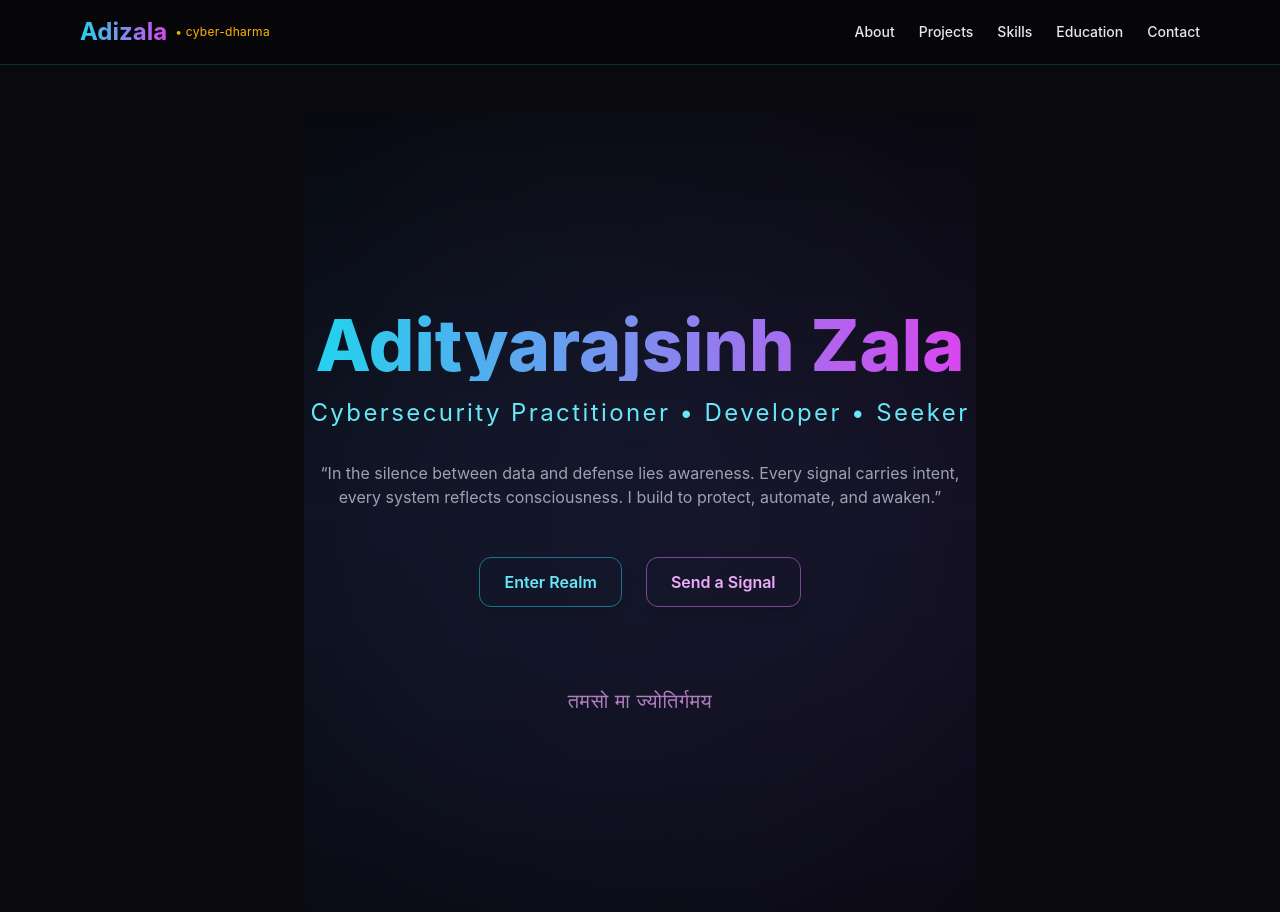
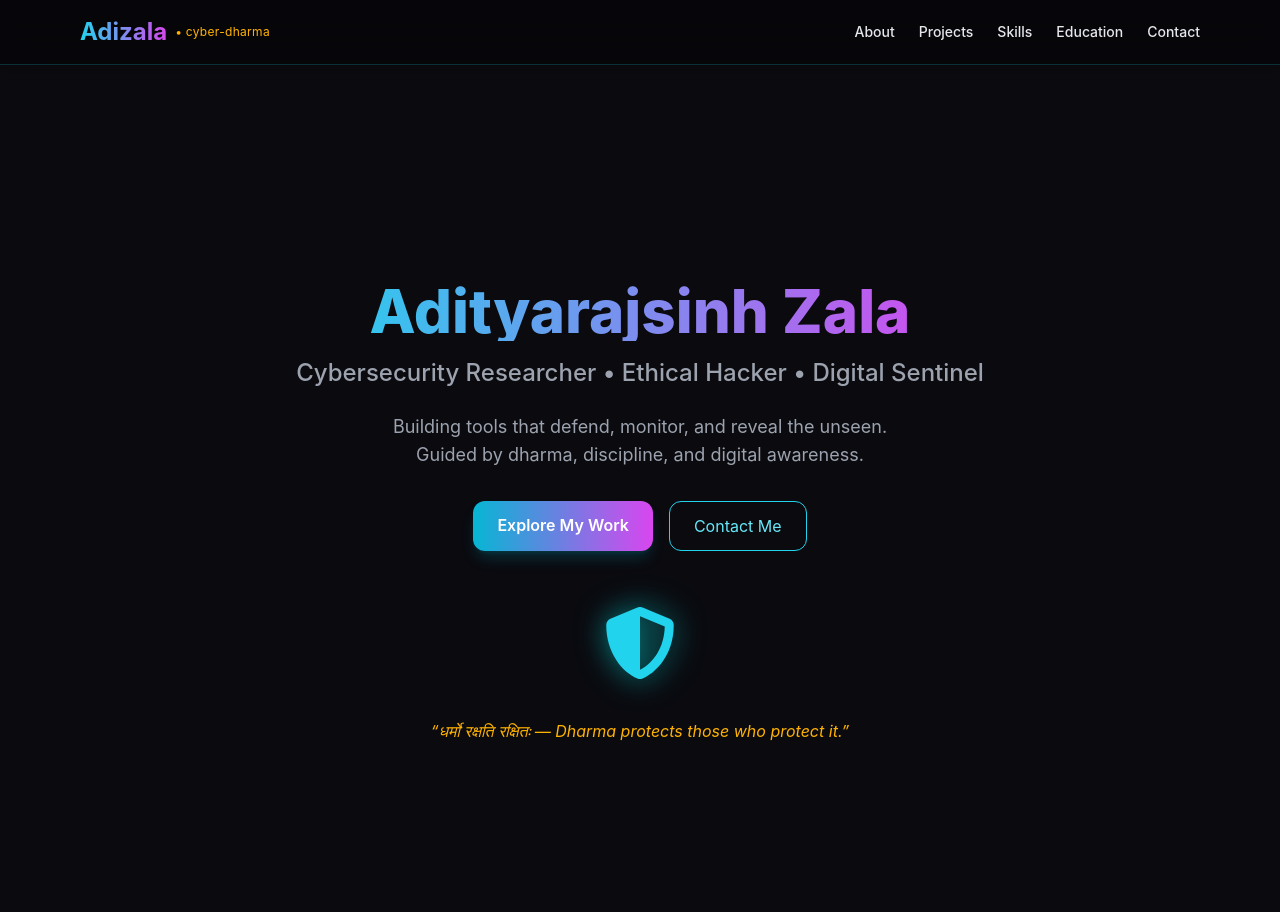
Before and after one commit to adiz777/adizala-portfolio, a React (Vite) app: page / in a window 1280 px wide. Built offline with nearby package versions, Linux system fonts and the light colour scheme.

Commit message:
Refactor Home component layout and animations

```diff
--- a/src/pages/Home.jsx
+++ b/src/pages/Home.jsx
@@ -1,74 +1,88 @@
+import React from "react";
 import { motion } from "framer-motion";
 import { Link } from "react-router-dom";
+import { FaShieldAlt } from "react-icons/fa";
 
 export default function Home() {
   return (
-    <div className="min-h-screen flex flex-col items-center justify-center bg-gradient-to-b from-[#050508] via-[#0a0a15] to-[#07060d] text-gray-100 overflow-hidden relative">
-
-      {/* Animated Background Glow */}
+    <section className="min-h-screen flex flex-col justify-center items-center text-gray-200 px-6 text-center">
+      {/* Main Hero */}
       <motion.div
-        className="absolute w-[40rem] h-[40rem] bg-gradient-to-r from-cyan-500/30 to-fuchsia-500/30 rounded-full blur-[200px]"
-        animate={{ scale: [1, 1.2, 1], opacity: [0.5, 0.7, 0.5] }}
-        transition={{ repeat: Infinity, duration: 10 }}
-      />
-
-      {/* Heading */}
-      <motion.h1
-        className="text-6xl md:text-7xl font-extrabold text-transparent bg-clip-text bg-gradient-to-r from-cyan-400 to-fuchsia-500 z-10"
-        initial={{ opacity: 0, y: -40 }}
+        initial={{ opacity: 0, y: 20 }}
         animate={{ opacity: 1, y: 0 }}
         transition={{ duration: 1 }}
+        className="max-w-3xl"
+      >
+        <motion.h1
+          className="text-4xl sm:text-5xl md:text-6xl font-extrabold mb-4 text-transparent bg-clip-text bg-gradient-to-r from-cyan-400 to-fuchsia-500"
+          initial={{ opacity: 0, y: -10 }}
+          animate={{ opacity: 1, y: 0 }}
+          transition={{ delay: 0.3 }}
         >
           Adityarajsinh Zala
         </motion.h1>
 
         <motion.h2
-        className="mt-4 text-xl md:text-2xl text-cyan-300 tracking-widest z-10"
-        initial={{ opacity: 0, y: 20 }}
-        animate={{ opacity: 1, y: 0 }}
-        transition={{ delay: 0.5 }}
+          className="text-lg sm:text-xl md:text-2xl text-gray-400 font-medium mb-6"
+          initial={{ opacity: 0 }}
+          animate={{ opacity: 1 }}
+          transition={{ delay: 0.6 }}
         >
-        Cybersecurity Practitioner • Developer • Seeker
+          Cybersecurity Researcher • Ethical Hacker • Digital Sentinel
         </motion.h2>
 
         <motion.p
-        className="mt-8 max-w-2xl text-center text-gray-400 z-10"
+          className="text-sm sm:text-base md:text-lg text-gray-400 leading-relaxed mb-8"
+          initial={{ opacity: 0 }}
+          animate={{ opacity: 1 }}
+          transition={{ delay: 0.8 }}
+        >
+          Building tools that defend, monitor, and reveal the unseen.
+          <br />
+          Guided by dharma, discipline, and digital awareness.
+        </motion.p>
+
+        {/* Call to Action */}
+        <motion.div
+          className="flex flex-wrap justify-center gap-4"
           initial={{ opacity: 0 }}
           animate={{ opacity: 1 }}
           transition={{ delay: 1 }}
         >
-        “In the silence between data and defense lies awareness. Every signal carries intent,
-        every system reflects consciousness. I build to protect, automate, and awaken.”
-      </motion.p>
-
-      <motion.div
-        className="mt-12 flex gap-6 z-10"
-        initial={{ opacity: 0 }}
-        animate={{ opacity: 1 }}
-        transition={{ delay: 1.2 }}
+          <Link
+            to="/projects"
+            className="px-6 py-3 text-sm sm:text-base rounded-xl bg-gradient-to-r from-cyan-500 to-fuchsia-500 text-white font-semibold hover:scale-105 transition-transform shadow-lg shadow-cyan-500/20"
           >
-        <Link
-          to="/about"
-          className="px-6 py-3 rounded-xl border border-cyan-400/50 text-cyan-300 hover:text-fuchsia-300 hover:border-fuchsia-400 transition-all font-semibold shadow-lg hover:shadow-fuchsia-500/30"
-        >
-          Enter Realm
+            Explore My Work
           </Link>
           <Link
             to="/contact"
-          className="px-6 py-3 rounded-xl border border-fuchsia-400/50 text-fuchsia-300 hover:text-cyan-300 hover:border-cyan-400 transition-all font-semibold shadow-lg hover:shadow-cyan-500/30"
+            className="px-6 py-3 text-sm sm:text-base rounded-xl border border-cyan-400 text-cyan-300 hover:bg-cyan-500/10 transition-all"
           >
-          Send a Signal
+            Contact Me
           </Link>
+        </motion.div>
+      </motion.div>
+
+      {/* Symbolic Icon */}
+      <motion.div
+        className="mt-14 text-cyan-400 text-5xl sm:text-6xl md:text-7xl"
+        initial={{ opacity: 0, scale: 0.5 }}
+        animate={{ opacity: 1, scale: 1 }}
+        transition={{ delay: 1.2, duration: 0.6 }}
+      >
+        <FaShieldAlt className="drop-shadow-[0_0_15px_rgba(0,255,255,0.5)]" />
       </motion.div>
 
       {/* Mantra */}
-      <motion.div
-        className="mt-20 text-xl text-fuchsia-300 tracking-wide z-10"
-        animate={{ opacity: [0.6, 1, 0.6] }}
-        transition={{ repeat: Infinity, duration: 5 }}
+      <motion.p
+        className="mt-10 text-[var(--gold)] italic text-sm sm:text-base text-center"
+        initial={{ opacity: 0 }}
+        animate={{ opacity: 1 }}
+        transition={{ delay: 1.4 }}
       >
-        तमसो मा ज्योतिर्गमय
-      </motion.div>
-    </div>
+        “धर्मो रक्षति रक्षितः — Dharma protects those who protect it.”
+      </motion.p>
+    </section>
   );
 }
```
Lines whose indentation alone changed are shown as unchanged.
